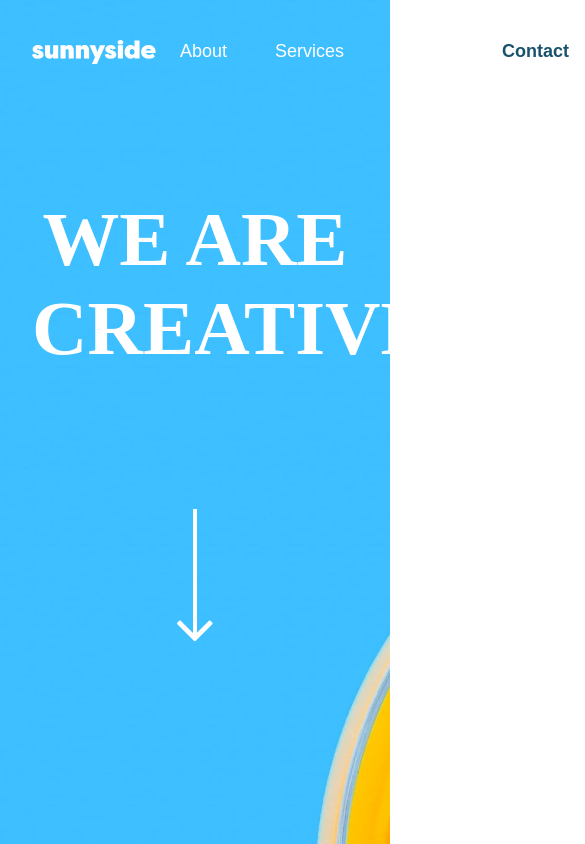
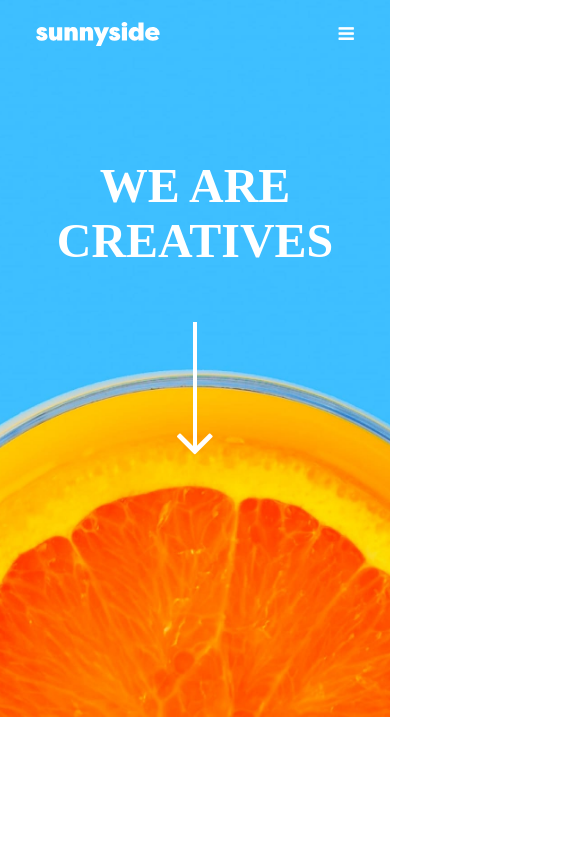
Before and after one commit to 7codo/sunnyside-agency-landing-page, a plain HTML site: page index.html in a window 390 px wide. Shown: the top 844 px of the page, 585 px wide, since content can reach past the window. Drawn offline with Linux system fonts and the light colour scheme.

Commit message:
Responsive to Mobile

```diff
--- a/index.html
+++ b/index.html
@@ -23,12 +23,15 @@
       <div class="container">
         <nav class="navbar">
           <img src="./assets/images/logo.svg" alt="Sunnyside" class="logo" />
-          <ul class="listbar">
+          <ul class="navbar__listbar">
             <li><a href="/about">About</a></li>
             <li><a href="/services">Services</a></li>
             <li><a href="/project">Projects</a></li>
             <li class="contact btn"><a href="/contact">Contact</a></li>
           </ul>
+          <div class="navbar__mobile-menu">
+            <i class="fa fa-bars" aria-hidden="true"></i>
+          </div>
         </nav>
         <div class="hero">
           <h2 class="hero__title">We are creatives</h2>
--- a/styles/abstracts/_mixins.scss
+++ b/styles/abstracts/_mixins.scss
@@ -67,6 +67,7 @@
   );
   background-repeat: no-repeat;
   background-size: cover;
+  background-position: center center;
 }
 
 /*
@@ -88,3 +89,11 @@
     background-size: 100% 88%;
   }
 }
+
+/*-----Media Queries-----*/
+
+@mixin mobile {
+  @media (min-width: 320px) and (max-width: $mobile) {
+    @content;
+  }
+}
--- a/styles/abstracts/_variables.scss
+++ b/styles/abstracts/_variables.scss
@@ -1,5 +1,5 @@
 /*Main Media Query Break Points*/
-$mobile: 375px;
+$mobile: 425px;
 $desktop: 1440px;
 
 /*Colors*/
@@ -21,6 +21,6 @@ $grayish-blue: hsl(210, 4%, 67%);
 $white: hsl(0, 0%, 100%);
 
 /*Typography*/
-$font-size: 18px;
+$font-size: 1.125rem;
 $font-family-barlow: "Barlow", sans-serif;
 $font-family-frances: "Fraunces", serif;
--- a/styles/layouts/_global.scss
+++ b/styles/layouts/_global.scss
@@ -11,7 +11,7 @@ body {
 }
 
 .container {
-  padding: 1.2rem 2rem;
+  padding: 1.2em 2em;
 }
 
 h2 {
@@ -21,3 +21,9 @@ h2 {
   font-family: $font-family-frances;
   font-weight: 900;
 }
+
+@include mobile {
+  h2 {
+    font-size: 3rem;
+  }
+}
--- a/styles/layouts/_grid.scss
+++ b/styles/layouts/_grid.scss
@@ -4,30 +4,28 @@
   .navbar {
     //nav
     // background-color: #222;
-    height: calc(10vh - 1.2rem);
+
     @include flexer(row, flex-start, center);
     .logo {
       //image
     }
-    .listbar {
+    &__listbar {
       //ul
       list-style-type: none;
       flex: 1;
       // background: #000;
-      display: flex;
-      justify-content: flex-end;
-      align-items: center;
+      @include flexer(row, flex-end, center);
       .contact {
         a {
           color: $dark-blue;
           font-weight: 900;
         }
         background-color: $white;
-        padding: 0.75rem 1.3rem;
+        padding: 0.75em 1.3em;
         @include prefixer(border-radius, 25.99px, webkit moz ms o);
       }
       li {
-        padding: 0 1.5rem;
+        padding: 0 1.5em;
 
         a {
           color: $white;
@@ -35,19 +33,22 @@
         }
       }
     }
+
+    &__mobile-menu {
+      display: none;
+    }
   }
 
   .hero {
     //div
     // background-color: #fe2;
-    height: calc(90vh - 1.2rem);
-
-    .hero__title {
+    min-height: 650px;
+    &__title {
       padding-top: 7rem;
       color: $white;
     }
     .tobottom_arrow {
-      padding-top: 8.5rem;
+      padding-top: 5.5em;
       display: flex;
       justify-content: center;
       .tailarrow {
@@ -83,7 +84,7 @@
         @include flexer(column, center, center);
         width: 50%;
         position: absolute;
-        bottom: 0;
+        bottom: 5%;
         left: 50%;
         @include prefixer(transform, translateX(-50%), webkit moz ms o);
         h3 {
@@ -94,9 +95,9 @@
         p {
           font-family: $font-family-barlow;
 
-          margin: 1.5rem 0;
+          margin: 1.5em 0;
           color: $dark-blue;
-          line-height: 1.5rem;
+          line-height: 1.5em;
           text-align: center;
         }
       }
@@ -166,21 +167,21 @@
 /*----Start Skills Section 🙋----*/
 
 .testimonials__container {
-  padding: 200px 100px;
+  padding: 9em 5em;
   .testimonials__title {
     font-size: 2.5rem;
     color: $dark-moderate-cyan;
   }
 
   .cards_container {
-    @include grider(3, 0, 0, 1rem);
+    @include grider(3, 0, 0, 1em);
     .testimonials__card {
       @include flexer(column, center, center);
 
       .card__img {
-        width: 95px;
+        width: 5.9375rem;
         @include prefixer(border-radius, 100%, webkit moz ms o);
-        margin: 50px auto;
+        margin: 3.125em auto;
       }
 
       .card__paragraph {
@@ -189,11 +190,11 @@
       }
 
       .card__person {
-        margin-top: 50px;
+        margin-top: 3.125em;
         text-align: center;
         .person__name {
           font-weight: bold;
-          margin-bottom: 0.6rem;
+          margin-bottom: 0.6em;
         }
         .person__title {
           color: $very-dark-grayish-blue;
@@ -224,7 +225,7 @@
   background-color: $monte-carlo;
   color: $paradiso;
   &__container {
-    padding: 5rem;
+    padding: 5em;
     h2 {
       text-transform: lowercase;
       font-size: 3rem;
@@ -232,7 +233,7 @@
     .list {
       width: 25%;
       list-style-type: none;
-      margin: 2rem auto;
+      margin: 2em auto;
       @include flexer(row, space-around, center);
       &__item {
         a {
@@ -245,7 +246,7 @@
     .socials {
       width: 15%;
       list-style-type: none;
-      margin: 4rem auto 0 auto;
+      margin: 4em auto 0 auto;
       @include flexer(row, space-around, center);
       font-size: 1.5rem;
       li {
@@ -256,3 +257,98 @@
     }
   }
 }
+
+/*------Media Queries----------*/
+
+/*-----!Mobile First 🤫---------*/
+
+@include mobile {
+  /*-----Start NAVBAR------*/
+  .navbar {
+    &__listbar {
+      display: none !important;
+    }
+    &__mobile-menu {
+      width: 100%;
+      // @include flexer(row, flex-end, center);
+      display: flex !important;
+      justify-content: flex-end;
+      align-items: center;
+      color: $white;
+    }
+  }
+  /*-----Start HERO------*/
+  .hero {
+    &__title {
+      padding-top: 7rem;
+    }
+
+    .tobottom_arrow {
+      padding-top: 3em !important;
+    }
+  }
+
+  /*-----Start SKILLS------*/
+  .skills {
+    .wrapper {
+      @include grider(1, 40rem, 0, 0);
+      .transform {
+        width: 80%;
+        h3 {
+          font-size: 3rem;
+        }
+      }
+      .boxshow {
+        .bottom-transform {
+          @include flexer(column, center, center);
+          width: 80%;
+        }
+      }
+    }
+  }
+
+  /*-----Start Testimonials------*/
+  .testimonials__container {
+    padding: 5em 2em;
+    .cards_container {
+      @include grider(1, 0, 0, 1em);
+      .card__paragraph {
+        width: 100% !important;
+      }
+      .card__img {
+        margin: 2.5em auto !important;
+      }
+
+      .card__person {
+        margin-top: 2.5em !important;
+      }
+    }
+
+    .testimonials__title {
+      text-align: center;
+      font-size: 2rem;
+    }
+  }
+
+  /*-----Start Testimonials------*/
+  .gallery {
+    &__container {
+      @include grider(2, 0, 0, 0);
+    }
+  }
+
+  /*-----Start Footer------*/
+  .footer {
+    &__container {
+      .list {
+        width: 100%;
+        li {
+          padding: 0 1em;
+        }
+      }
+      .socials {
+        width: 100%;
+      }
+    }
+  }
+}
```
Also changed, not shown: styles/main.css.
